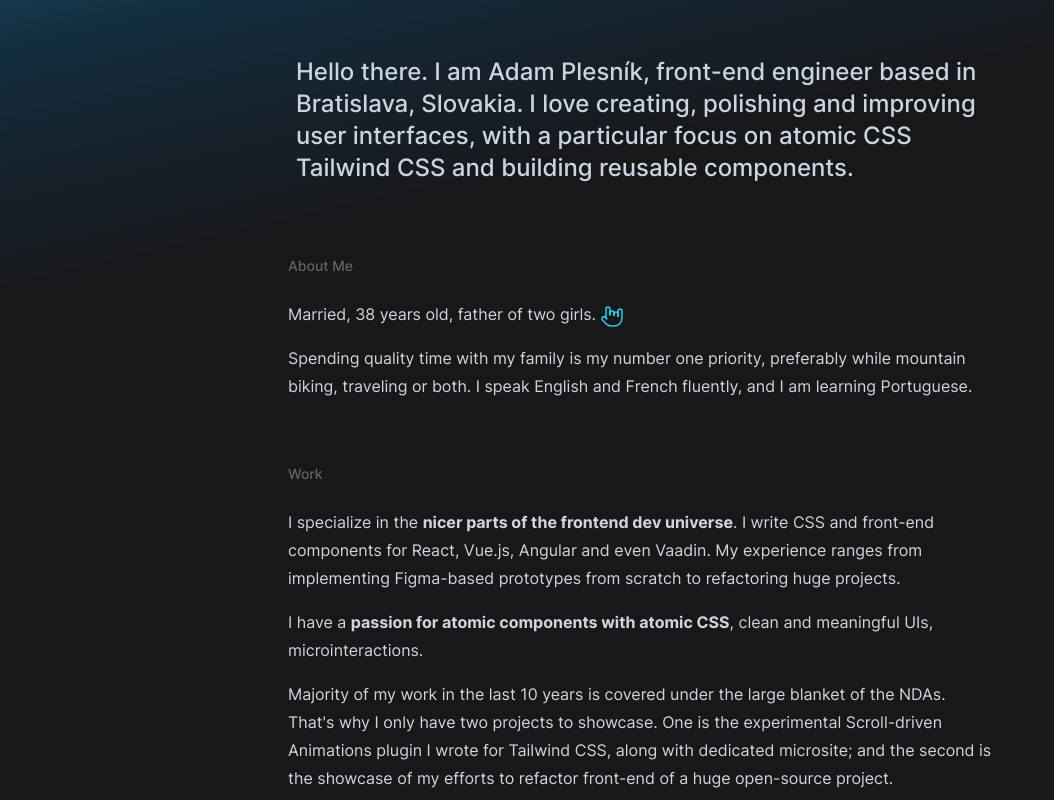
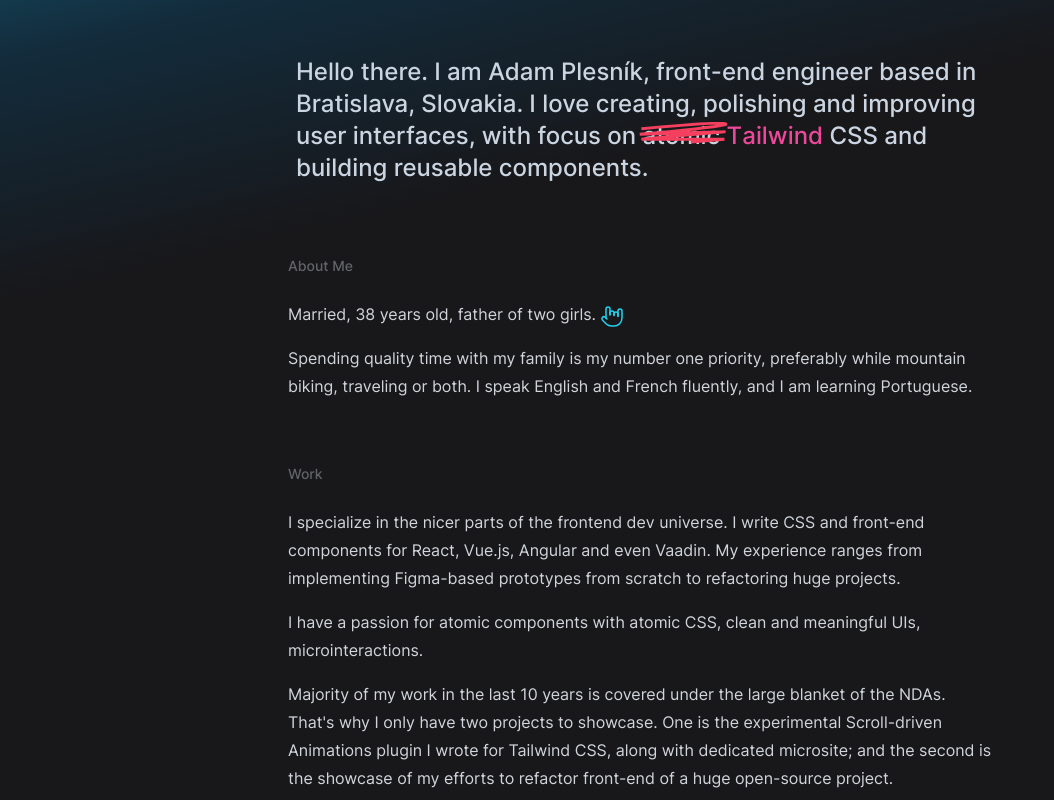
Before and after one commit to adamplesnik/adamplesnik.com, a React (Vite) app: page / in a window 1280 px wide. Shown: the top 800 px of the page, without its empty margins (0-1054 px from the left). Built offline with nearby package versions, Linux system fonts and the light colour scheme.

Commit message:
Add 'scratch' anim

```diff
--- a/src/components/Em.tsx
+++ b/src/components/Em.tsx
@@ -1,7 +1,7 @@
 import { PropsWithChildren } from 'react'
 
 const Em = ({ children }: PropsWithChildren<EmProps>) => {
-  return <span className="font-bold">{children}</span>
+  return <span>{children}</span>
 }
 
 export interface EmProps {
--- /dev/null
+++ b/src/components/ScratchAnim.tsx
@@ -0,0 +1,24 @@
+import { motion } from 'framer-motion'
+
+const ScratchAnim = () => {
+  return (
+    <motion.svg
+      className="absolute -left-5 -top-1 scale-75"
+      fill="none"
+      width="128"
+      height="39"
+      xmlns="http://www.w3.org/2000/svg"
+    >
+      <motion.path
+        d="M3.185 9.18c35.81-3.312 108.447-9.24 112.526-6.458C119.79 5.504 40.936 13.154 1 16.632c38.358-1.16 114.638-3.478 112.89-3.478-1.748 0-74.532 6.624-110.705 9.936H113.89C75.41 26.236-.602 32.529 3.185 32.529c3.787 0 84.121 2.98 123.815 4.471"
+        stroke="#f43f5e"
+        initial={{ pathLength: 0 }}
+        animate={{ pathLength: 1 }}
+        transition={{ duration: 0.7, ease: 'easeOut', delay: 5.3 }}
+        strokeWidth="4"
+      />
+    </motion.svg>
+  )
+}
+
+export default ScratchAnim
--- /dev/null
+++ b/src/components/TextAnim.tsx
@@ -0,0 +1,21 @@
+import { motion } from 'framer-motion'
+
+export default function TextAnim() {
+  const letters = Array.from('Tailwind')
+
+  return (
+    <>
+      {letters.map((letter, index) => (
+        <motion.span
+          key={index}
+          className="inline-block text-pink-500"
+          initial={{ opacity: 0, width: '0px' }}
+          animate={{ opacity: 1, width: 'auto' }}
+          transition={{ duration: 0.05, delay: 4 + index * 0.1, ease: 'easeOut' }}
+        >
+          {letter}
+        </motion.span>
+      ))}
+    </>
+  )
+}
--- a/src/content/InfoTile.tsx
+++ b/src/content/InfoTile.tsx
@@ -1,12 +1,22 @@
+import { motion } from 'framer-motion'
 import Heading from '../components/Heading'
+import ScratchAnim from '../components/ScratchAnim'
+import TextAnim from '../components/TextAnim'
 
 const InfoTile = () => {
   return (
     <div className="flex items-start gap-4 p-2">
       <Heading size={1} className="text-slate-300">
         Hello there. I am Adam Plesník, front-end engineer based in Bratislava, Slovakia. I love{' '}
-        creating, polishing and improving user interfaces, with a particular focus on{' '}
-        <span className="stroke">atomic CSS</span> Tailwind CSS and building reusable components.
+        creating, polishing and improving user interfaces, with focus on{' '}
+        <span className="stroke relative whitespace-nowrap">
+          <ScratchAnim />
+          atomic <TextAnim />{' '}
+          <motion.span animate={{ color: '#ec4899' }} transition={{ delay: 6 }}>
+            CSS
+          </motion.span>
+        </span>{' '}
+        and building reusable components.
       </Heading>
     </div>
   )
```
